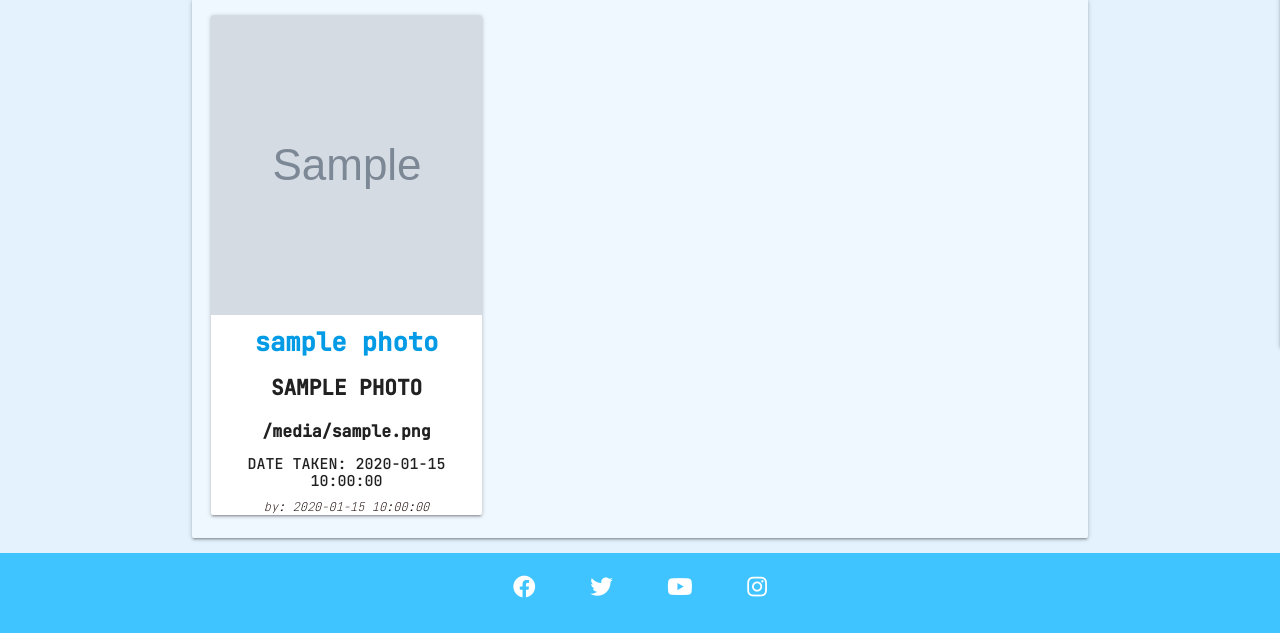
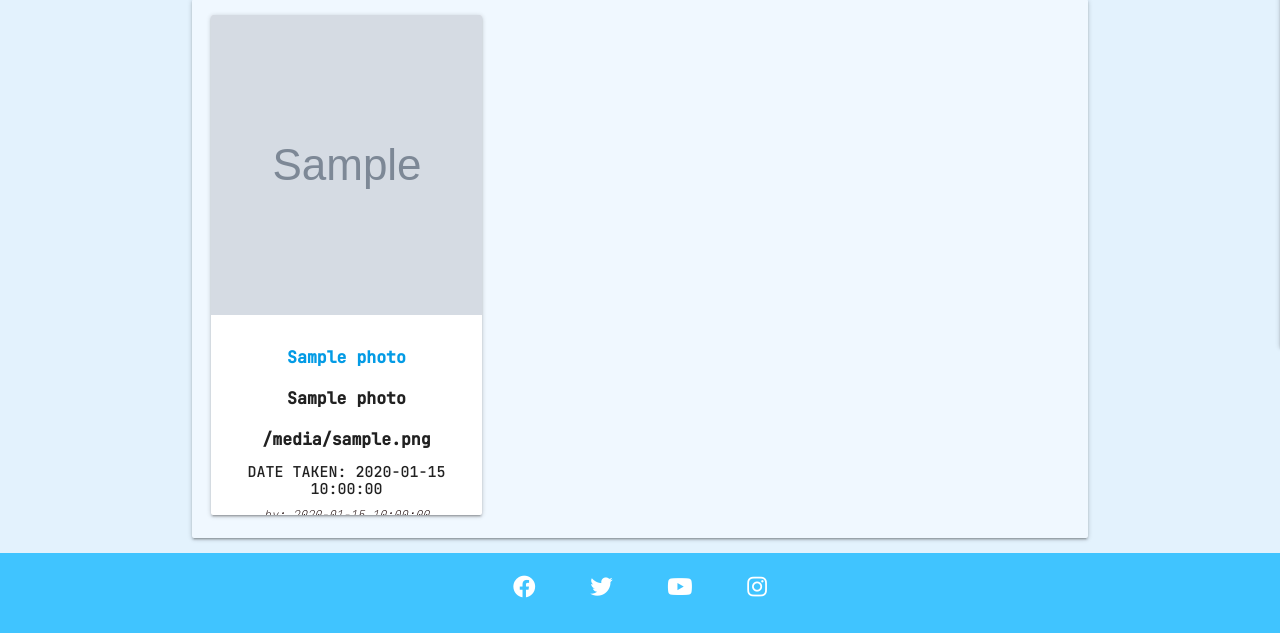
Before and after one commit to sara5491/ArchiveTheAdventure, a Flask app: page / in a window 1280 px wide. Shown: the part 513-1146 px from the top of the page. Run offline with Flask 2, Linux system fonts and the light colour scheme; grey boxes marked "Sample" are stand-in pictures; a database or web service that is not in the repository returns one stand-in record (values such as "Sample title"); some libraries are stand-ins or nearby versions.

Commit message:
change font size of card

```diff
--- a/static/css/style.css
+++ b/static/css/style.css
@@ -27,17 +27,18 @@ h1 {
 }
 
 h2 {
-  font-size:1.7rem;
+  font-size:1.4rem;
   font-weight: 600;
   text-transform: lowercase;
-  margin-top: 0px;
+  margin-top: 5px;
   line-height: 30%;
 }
 
 h3 {
-  font-size:1.4rem;
+  font-size:1.5rem;
   font-weight: 600;
   text-transform: uppercase;
+  margin-top: 0px;
 }
 
 h4 {
@@ -148,8 +149,8 @@ h6 {
   height: 100%;
 }
 
-.card-content{
-  padding: 0;
+.card .card-content {
+  padding: 10px !important;
 }
 
 .card-panel {
--- a/templates/about.html
+++ b/templates/about.html
@@ -10,7 +10,7 @@
 <!-- about us -->
 <section class="about">
     <div class="center">
-        <h1>About Us</h1>
+        <h1 class="decorated center-align grey-text text-darken-4"><span>About Us</span></h1>
             <p>Do you ever come home from your travels and end up with hundreds - if not thousands - of photos? <br>
             One of the best parts of finishing up a trip is looking back on all the incredible photos you’ve taken.
             They allow you to relive your best memories from an adventure, and when shared, help transport others to a specific moment
--- a/templates/photos.html
+++ b/templates/photos.html
@@ -40,10 +40,10 @@
                 </div>
                 <div class="card-content">
                     <div class="card-title center-align title-font light-blue-text text-darken-1">
-                        <h2>{{ photo.photo_name }}</h2>
+                        <h4>{{ photo.photo_name }}</h4>
                     </div>
                     <div class="center-align category-name-font grey-text text-darken-4">
-                        <h3> {{ photo.category_name }} </h3>
+                        <h4> {{ photo.category_name }} </h4>
                         <h4> {{ photo.photo_description }} </h4>
                         <h5> date taken: {{ photo.date_taken }} </h5>
                     </div>
--- a/templates/profile.html
+++ b/templates/profile.html
@@ -32,10 +32,10 @@
                 </div>
                 <div class="card-content">
                     <div class="card-title center-align title-font light-blue-text text-darken-1">
-                        <h2>{{ photo.photo_name }}</h2>
+                        <h4>{{ photo.photo_name }}</h4>
                     </div>
                     <div class="center-align category-name-font grey-text text-darken-4">
-                        <h3> {{ photo.category_name }} </h3>
+                        <h4> {{ photo.category_name }} </h4>
                         <h4> {{ photo.photo_description }} </h4>
                         <h5> date taken: {{ photo.date_taken }} </h5>
                     </div>
```
Also changed, not shown: TESTING.md (+6 -0 lines), documentation/card-text.png (added).
